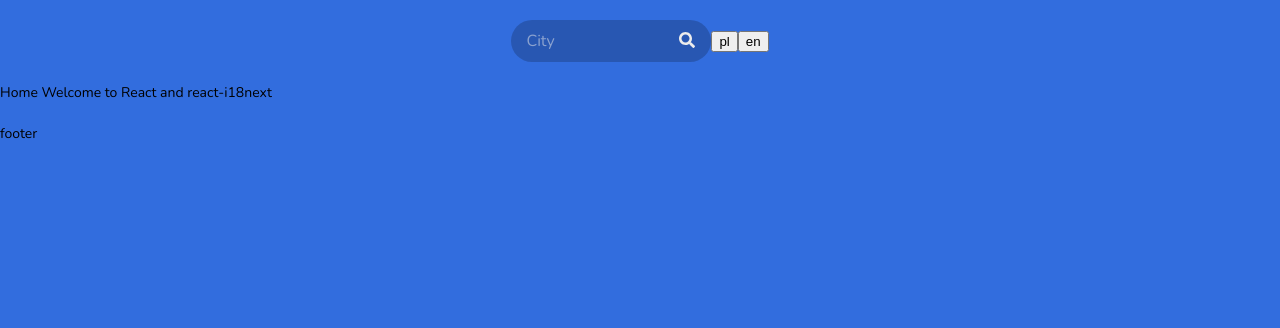
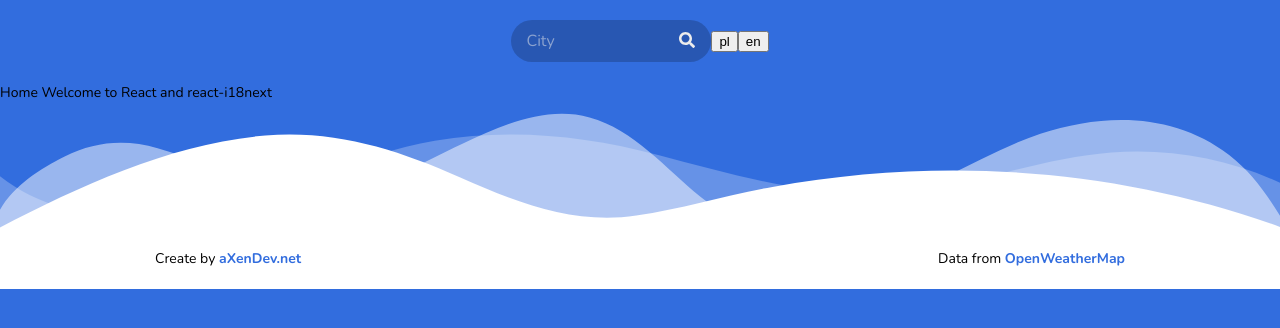
Before and after one commit to aXenDeveloper/react-weather, a React (Create React App) app: page / in a window 1280 px wide. Shown: the top 328 px of the page. Built offline with nearby package versions, Linux system fonts and the light colour scheme.

Commit message:
Add footer

```diff
--- a/src/components/Footer.tsx
+++ b/src/components/Footer.tsx
@@ -1,5 +1,42 @@
-import { FooterStyle } from '../styles/components/FooterStyle';
+import { FooterStyle, FooterSVGStyle, FooterBackground, ContainerFooter } from '../styles/components/FooterStyle';
 
-const Footer = () => <FooterStyle>footer</FooterStyle>;
+const Footer = () => (
+	<FooterStyle>
+		<FooterSVGStyle
+			data-name="Layer 1"
+			xmlns="http://www.w3.org/2000/svg"
+			viewBox="0 0 1200 120"
+			preserveAspectRatio="none"
+		>
+			<path
+				d="M0,0V46.29c47.79,22.2,103.59,32.17,158,28,70.36-5.37,136.33-33.31,206.8-37.5C438.64,32.43,512.34,53.67,583,72.05c69.27,18,138.3,24.88,209.4,13.08,36.15-6,69.85-17.84,104.45-29.34C989.49,25,1113-14.29,1200,52.47V0Z"
+				opacity=".25"
+			></path>
+			<path
+				d="M0,0V15.81C13,36.92,27.64,56.86,47.69,72.05,99.41,111.27,165,111,224.58,91.58c31.15-10.15,60.09-26.07,89.67-39.8,40.92-19,84.73-46,130.83-49.67,36.26-2.85,70.9,9.42,98.6,31.56,31.77,25.39,62.32,62,103.63,73,40.44,10.79,81.35-6.69,119.13-24.28s75.16-39,116.92-43.05c59.73-5.85,113.28,22.88,168.9,38.84,30.2,8.66,59,6.17,87.09-7.5,22.43-10.89,48-26.93,60.65-49.24V0Z"
+				opacity=".5"
+			></path>
+			<path d="M0,0V5.63C149.93,59,314.09,71.32,475.83,42.57c43-7.64,84.23-20.12,127.61-26.46,59-8.63,112.48,12.24,165.56,35.4C827.93,77.22,886,95.24,951.2,90c86.53-7,172.46-45.71,248.8-84.81V0Z"></path>
+		</FooterSVGStyle>
+
+		<FooterBackground>
+			<ContainerFooter>
+				<span>
+					Create by{' '}
+					<a href="https://axendev.net/" target="_blank" rel="noopener nofollow noreferrer">
+						aXenDev.net
+					</a>
+				</span>
+
+				<span>
+					Data from{' '}
+					<a href="https://openweathermap.org/" target="_blank" rel="noopener nofollow noreferrer">
+						OpenWeatherMap
+					</a>
+				</span>
+			</ContainerFooter>
+		</FooterBackground>
+	</FooterStyle>
+);
 
 export default Footer;
--- a/src/styles/_weather.scss
+++ b/src/styles/_weather.scss
@@ -82,4 +82,8 @@
     &_date {
         margin: 2rem 0;
     }
+
+    &_info {
+        position: relative;
+    }
 }
--- a/src/styles/components/FooterStyle.ts
+++ b/src/styles/components/FooterStyle.ts
@@ -1,5 +1,40 @@
 import styled from 'styled-components';
+import { Container } from '../layout';
 
-export const FooterStyle = styled.footer`
-	margin-top: 2rem;
+export const FooterStyle = styled.footer``;
+
+export const FooterSVGStyle = styled.svg`
+	display: block;
+	width: 100%;
+	height: 130px;
+	transform: rotate(180deg);
+	margin-bottom: -0.5rem;
+
+	@media screen and (max-width: 767px) {
+		height: 40px;
+	}
+
+	path {
+		fill: #fff;
+	}
 `;
+
+export const FooterBackground = styled.div`
+	background-color: #fff;
+`;
+
+export const ContainerFooter = styled(Container)`
+	display: flex;
+	align-items: center;
+	justify-content: space-between;
+
+	@media screen and (max-width: 767px) {
+		justify-content: center;
+		flex-direction: column;
+	}
+	padding: 2rem 1.5rem;
+
+	a {
+		font-weight: bold;
+	}
+`;
--- a/src/styles/global.scss
+++ b/src/styles/global.scss
@@ -7,6 +7,8 @@
 :root {
     --theme-background: #326dde;
     --theme-color: #000;
+    --theme-link: #326dde;
+    --theme-link-hover: #de3232;
     --theme-section-weather: #326dde;
     --theme-section-weather-text: #fff;
     --container-small-width: 800px;
@@ -28,6 +30,15 @@
     height: 100%;
 }
 
+a {
+    text-decoration: none;
+    color: var(--theme-link);
+
+    &:hover {
+        color: var(--theme-link-hover);
+    }
+}
+
 @import './layout';
 @import './weather';
 @import './animation';
```
